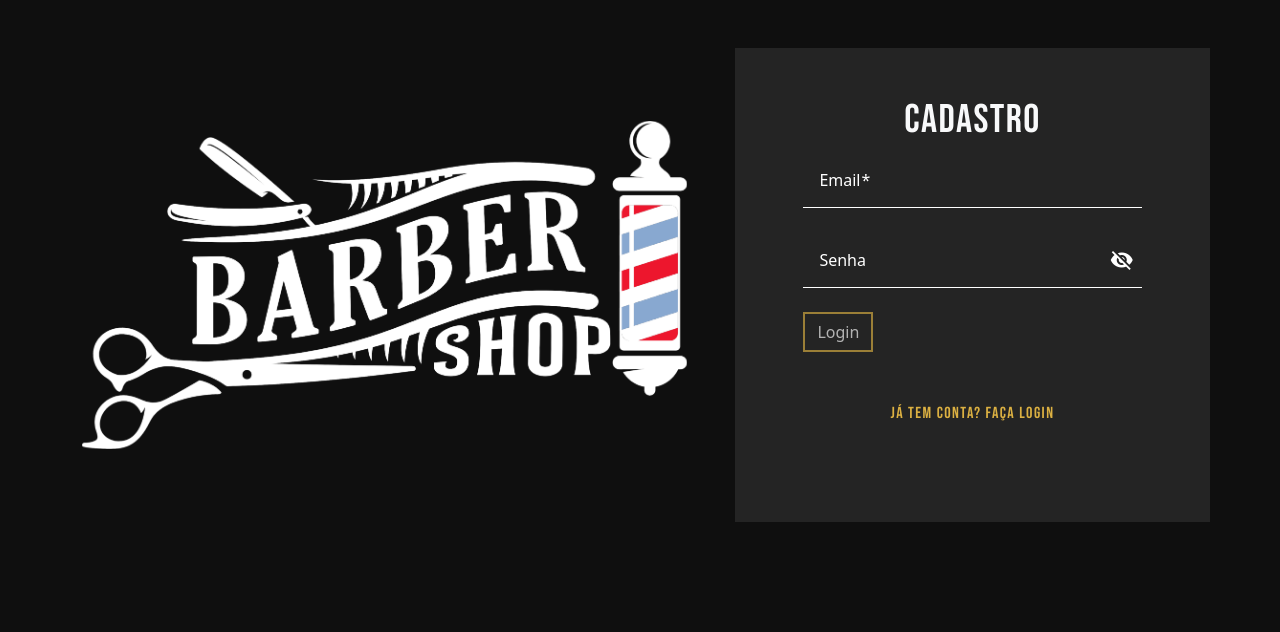
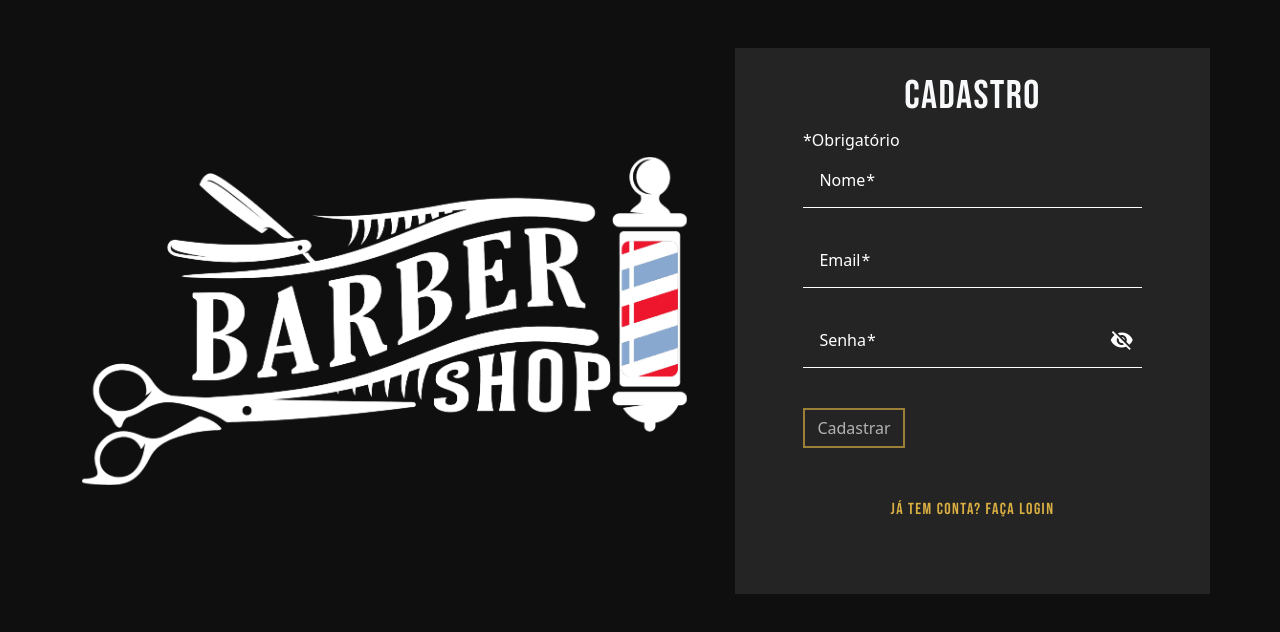
Before and after one commit to JoseLSousa/barber-shop, an Angular app in the folder barber-shop-ui/: page /cadastro in a window 1280 px wide. Shown: the top 632 px of the page. Built offline with nearby package versions, Linux system fonts and the light colour scheme.

Commit message:
Feat: Enhance registration form with name field and validation messages

```diff
--- a/barber-shop-ui/src/app/Views/register/register.component.html
+++ b/barber-shop-ui/src/app/Views/register/register.component.html
@@ -3,26 +3,40 @@
         <div class="col-lg-7 d-flex justify-content-center align-items-center pe-5">
             <img src="whiteLogo.svg" alt="BarberShopLogo" class="img-fluid">
         </div>
-        <div class="col-lg-5 login-col py-5">
+        <div class="col-lg-5 login-col py-4">
             <h1 class="text-center text-light">Cadastro</h1>
+            <span class="text-white ms-5 ps-2">*Obrigatório</span >
             <form class="d-flex flex-column align-items-center" [formGroup]="registerForm">
                 <mat-form-field class="w-75 mat-form-field">
-                    <mat-label>Email</mat-label>
-                    <input matInput formControlName="email" (blur)="updateErrorMessage()" required>
-                    @if(registerForm.invalid){
-                    <mat-error>{{errorMessage()}}</mat-error>
+                    <mat-label>Nome</mat-label>
+                    <input matInput formControlName="name" (blur)="updateNameErrorMessage()" required>
+                    @if(registerForm.get('name')?.hasError('required')){
+                    <mat-hint>{{NameErrorMessage()}}</mat-hint>
                     }
                 </mat-form-field>
                 <mat-form-field class="w-75 mat-form-field">
+                    <mat-label>Email</mat-label>
+                    <input matInput formControlName="email" (blur)="updateEmailErrorMessage()" required>
+                    @if(registerForm.invalid){
+                    <mat-hint>{{emailErrorMessage()}}</mat-hint>
+                    }
+                </mat-form-field>
+                <mat-form-field class="w-75 mat-form-field mb-3">
                     <mat-label>Senha</mat-label>
-                    <input matInput [type]="hide() ? 'password' : 'text'">
+                    <input matInput [type]="hide() ? 'password' : 'text'" (blur)="updatePasswordErrorMessage()"
+                        required>
                     <button class="toggle-visibility" mat-icon-button matSuffix (click)="clickEvent($event)"
                         [attr.aria-label]="'Hide password'" [attr.aria-pressed]="hide()">
                         <mat-icon>{{hide() ? 'visibility_off' : 'visibility'}}</mat-icon>
                     </button>
+                    @if(registerForm.invalid){
+                    <mat-hint>{{passwordErrorMessage()}}</mat-hint>
+                    }
+
                 </mat-form-field>
+
                 <div class="d-flex justify-content-between align-items-center w-75">
-                    <button class="btn login-button" [disabled]="!registerForm.valid">Login</button>
+                    <button class="btn login-button" [disabled]="!registerForm.valid">Cadastrar</button>
                 </div>
             </form>
             <div class="text-center my-5">
--- a/barber-shop-ui/src/app/Views/register/register.component.scss
+++ b/barber-shop-ui/src/app/Views/register/register.component.scss
@@ -65,6 +65,6 @@
     @include mat.icon-overrides((color: white))
 }
 
-mat-error{
+mat-hint{
     color: red;
 }
--- a/barber-shop-ui/src/app/Views/register/register.component.ts
+++ b/barber-shop-ui/src/app/Views/register/register.component.ts
@@ -14,9 +14,12 @@ import { RouterLink } from '@angular/router';
 export class RegisterComponent {
   registerForm: FormGroup
   hide = signal(true) // For password
-  errorMessage = signal('')
+  emailErrorMessage = signal('')
+  passwordErrorMessage = signal('')
+  NameErrorMessage = signal('')
   constructor(private formBuilder: FormBuilder) {
     this.registerForm = this.formBuilder.group({
+      name: ['', Validators.required],
       email: ['', [Validators.required, Validators.email]],
       password: ['', Validators.required]
     })
@@ -26,13 +29,29 @@ export class RegisterComponent {
     event.stopPropagation()
   }
 
-  updateErrorMessage() {
+  updateEmailErrorMessage() {
     if (this.registerForm.get('email')?.hasError('required')) {
-      this.errorMessage.set('Você precisa digitar um email');
+      this.emailErrorMessage.set('Você precisa digitar um email');
     } else if (this.registerForm.get('email')?.hasError('email')) {
-      this.errorMessage.set('Email inválido');
+      this.emailErrorMessage.set('Email inválido');
     } else {
-      this.errorMessage.set('');
+      this.emailErrorMessage.set('');
+    }
+  }
+
+  updateNameErrorMessage() {
+    if (this.registerForm.get('name')?.hasError('required')) {
+      this.NameErrorMessage.set('Você precisa digitar um nome');
+    } else {
+      this.NameErrorMessage.set('');
+    }
+  }
+  updatePasswordErrorMessage() {
+    console.log(this.registerForm.get('password')?.hasError('required'))
+    if (this.registerForm.get('password')?.hasError('required')) {
+      this.passwordErrorMessage.set('Você precisa digitar uma senha');
+    } else {
+      this.passwordErrorMessage.set('');
     }
   }
 }
```
